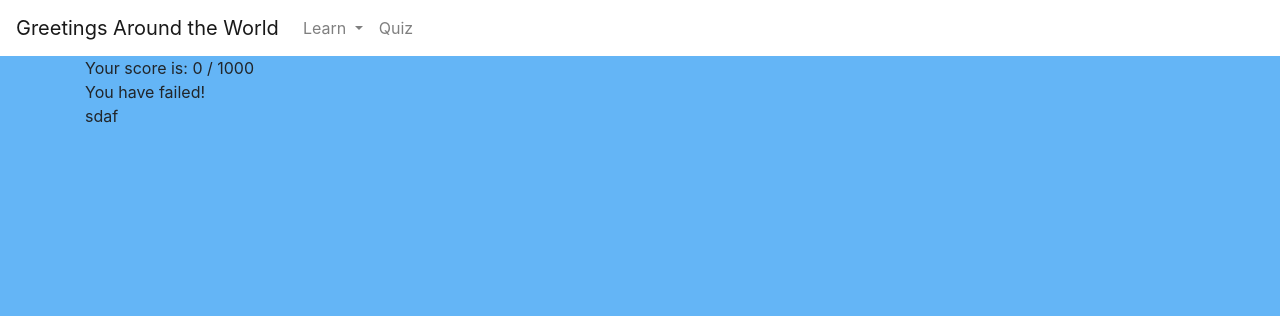
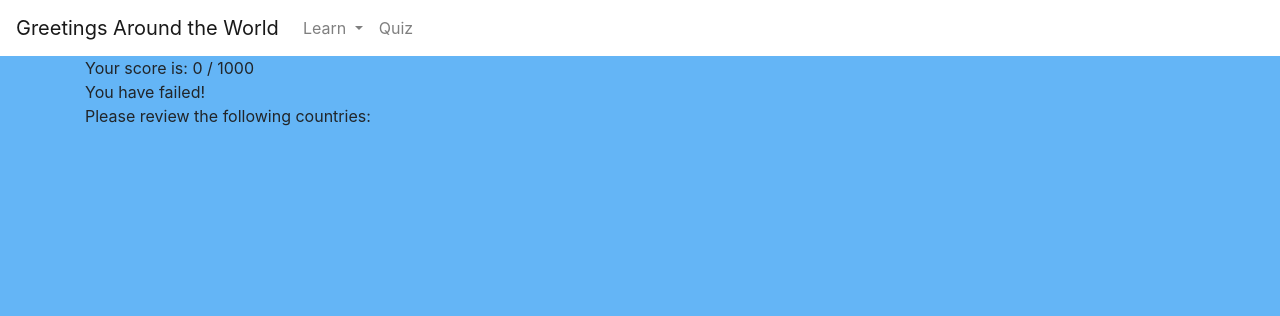
Before and after one commit to nlin0907/greetings, a Flask app: page /results in a window 1280 px wide. Shown: the top 316 px of the page. Run offline with Flask 2, Linux system fonts and the light colour scheme; some libraries are stand-ins or nearby versions.

Commit message:
result
function is compete, but not beautiful!

```diff
--- a/server.py
+++ b/server.py
@@ -249,7 +249,8 @@ def display_results():
     print("here")
     global quiz
     global result
-    return render_template('results.html', info=quiz[len(quiz)-1],result=result)
+    global learn
+    return render_template('results.html', info=quiz[len(quiz)-1],result=result,learn=learn)
 
 @app.route('/quiz')
 def display_quizhome():
--- a/static/main.css
+++ b/static/main.css
@@ -119,3 +119,6 @@ body{
     margin: 10px;
     font-size: 20px;
 }
+#text_link{
+    padding: 10px;
+}
--- a/static/results.js
+++ b/static/results.js
@@ -1,8 +1,23 @@
 $(document).ready(function(){
+    $("#result_list").empty()
     $.each(result, function(i, item){
-        $("#result_list").empty()
-        console.log(item["media"])
+        var current_id;
+        console.log(item["correct_answer"])
+        $.each(learn, function(i, item_learn){
+            if (item_learn["country"] == item["correct_answer"]){
+                current_id=item_learn["id"]
+                console.log('/learn/'+current_id)
+            }
+        })
+        let current_link='/learn/'+current_id
+        let review_link= $("<a href="+current_link+">"+item["correct_answer"]+"</a>")
 
+        $("#result_list").append(review_link)
+        $("#result_list").append($("<br>"))
+
+            // $("#correct_mark").append()
+        })
+/*
         if (item["media_type"]=="image"){
             let img_tem=$("<img class='media_source quiz_media' src=" + item["media"] + "alt='Image of greeting' width='500' height='400'></img>")
             $("#result_list").append(img_tem)
@@ -14,9 +29,9 @@ $(document).ready(function(){
             $("#result_list").append(audio_tem)
         }
 
+     */
 
 
 
 
-    })
 })
--- a/templates/results.html
+++ b/templates/results.html
@@ -6,6 +6,7 @@
 <script>
     let info = {{info|tojson}}
     let result = {{result|tojson}}
+    let learn={{learn|tojson}}
     console.log(info)
 </script>
 
@@ -17,8 +18,11 @@
 {% else %}
     <div>You have failed!</div>
 {% endif %}
+<div>
+    Please review the following countries:
+</div>
 <div id="result_list">
-    sdaf
+
 </div>
 
 {% endblock %}
```
